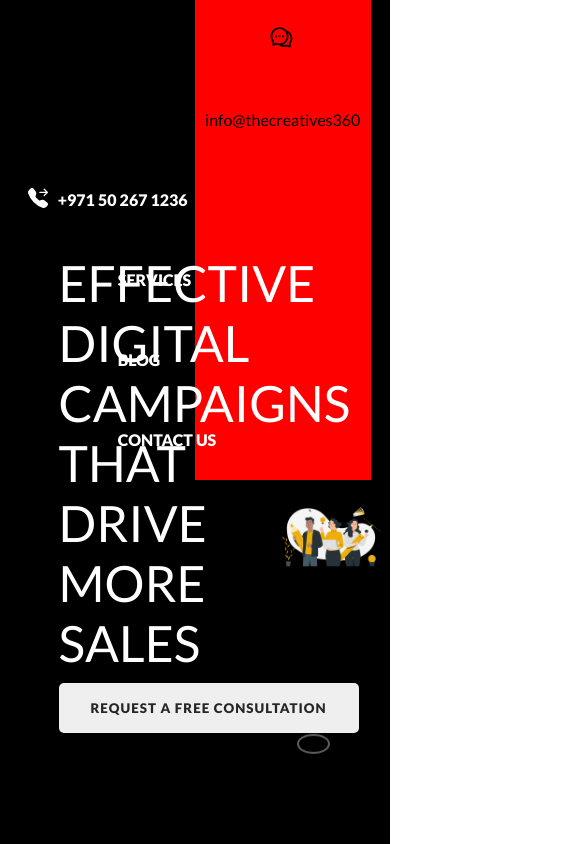
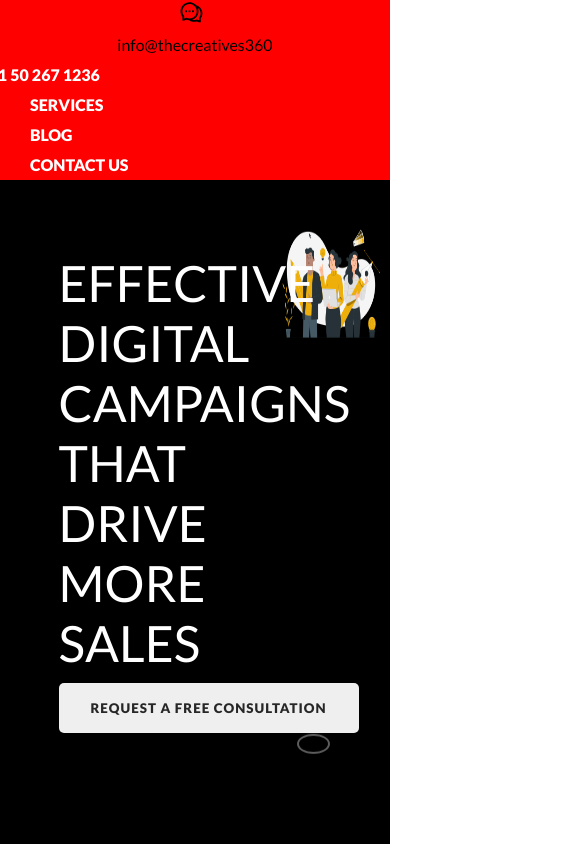
Before and after one commit to Szvejk/Digital-Marketing, a React (Vite) app: page / in a window 390 px wide. Shown: the top 844 px of the page, 568 px wide, since content can reach past the window. Built offline with nearby package versions, Linux system fonts and the light colour scheme.

Commit message:
changes in menu

```diff
--- a/src/Header/Header.module.scss
+++ b/src/Header/Header.module.scss
@@ -154,6 +154,11 @@
 		width: 100vw;
 		display: flex;
 		flex-direction: column;
+		.menuContact {
+			display: flex;
+			right: 0%;
+			width: 100%;
+			line-height: 30px;
 			.heart {
 				display: flex;
 				font-size: 30px;
@@ -170,6 +175,13 @@
 				width: 100%;
 				align-items: center;
 				justify-content: center;
+				.headerLinkTelephone {
+					text-transform: uppercase;
+					color: white;
+					font-weight: 600;
+					cursor: pointer;
+				}
+			}
 		}
 	}
 
```
Lines whose indentation alone changed are shown as unchanged.
